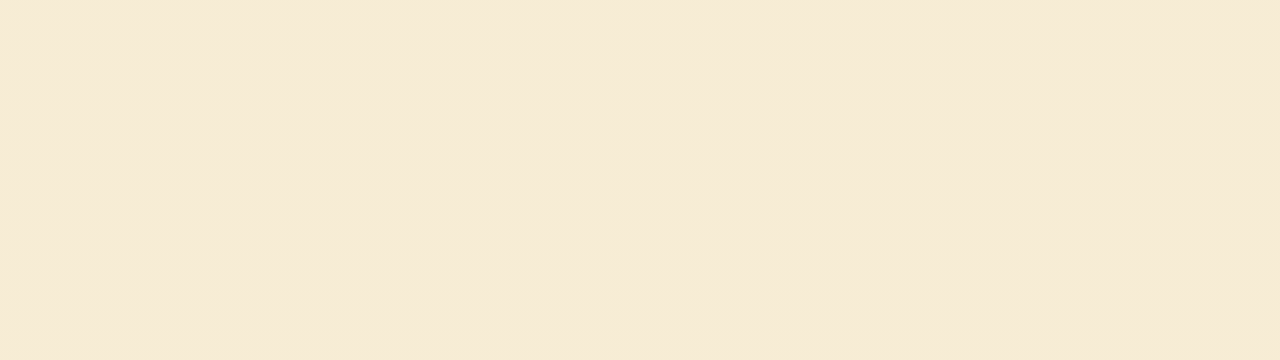
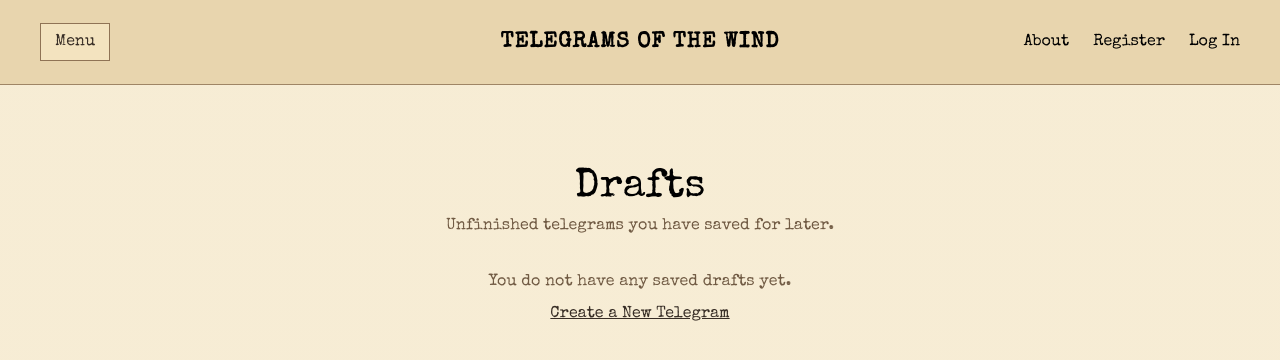
Before and after one commit to kkelly894/telegrams-of-the-wind, a React (Vite) app: page /drafts in a window 1280 px wide. Before the commit this address had no page. Shown: the top 360 px of the page. Built offline with nearby package versions, Linux system fonts and the light colour scheme.

Commit message:
created drafts page for logged in users w/ ability to save drafts

```diff
--- a/src/App.jsx
+++ b/src/App.jsx
@@ -5,6 +5,7 @@ import Layout from "./layout/Layout";
 import About from "./pages/About";
 import AllTelegrams from "./pages/AllTelegrams";
 import CreateTelegram from "./pages/CreateTelegram";
+import Drafts from "./pages/Drafts";
 import EditTelegram from "./pages/EditTelegram";
 import MyTelegrams from "./pages/MyTelegrams";
 import TelegramDetails from "./pages/TelegramDetails";
@@ -31,6 +32,8 @@ export default function App() {
         <Route path="/telegrams/:id/edit" element={<EditTelegram />} />
 
         <Route path="/account/telegrams" element={<MyTelegrams />} />
+
+        <Route path="/drafts" element={<Drafts />} />
       </Route>
     </Routes>
   );
--- a/src/index.css
+++ b/src/index.css
@@ -719,3 +719,52 @@ a {
 .delete-telegram-button:hover {
   text-decoration: underline;
 }
+
+.draft-grid {
+  display: grid;
+
+  grid-template-columns: repeat(auto-fit, minmax(280px, 1fr));
+
+  gap: 30px;
+}
+
+.draft-card {
+  padding: 25px;
+
+  border: 1px solid #9f8565;
+
+  background-color: #f8efd9;
+
+  color: #372d25;
+}
+
+.draft-card h2 {
+  margin: 5px 0 20px;
+
+  font-size: 1.4rem;
+  font-weight: 400;
+}
+
+.draft-preview {
+  min-height: 70px;
+
+  line-height: 1.6;
+}
+
+.draft-link {
+  display: inline-block;
+
+  margin-top: 15px;
+
+  color: #372d25;
+}
+
+.no-drafts-message {
+  text-align: center;
+
+  color: #705a43;
+}
+
+.no-drafts-message a {
+  color: #372d25;
+}
--- a/src/layout/Navbar.jsx
+++ b/src/layout/Navbar.jsx
@@ -46,6 +46,10 @@ export default function Navbar() {
                 <NavLink to="/account/telegrams" onClick={closeMenu}>
                   My Telegrams
                 </NavLink>
+
+                <NavLink to="/drafts" onClick={closeMenu}>
+                  Drafts
+                </NavLink>
               </>
             )}
           </div>
--- /dev/null
+++ b/src/pages/Drafts.jsx
@@ -0,0 +1,49 @@
+import { Link } from "react-router";
+
+import { useAuth } from "../auth/AuthContext";
+import { useTelegrams } from "../context/TelegramContext";
+
+export default function Drafts() {
+  const { user } = useAuth();
+  const { telegrams } = useTelegrams();
+
+  const drafts = telegrams.filter(
+    (telegram) => telegram.user_id === user?.id && telegram.status === "draft",
+  );
+
+  return (
+    <section className="all-telegrams-page">
+      <div className="all-telegrams-header">
+        <h1>Drafts</h1>
+
+        <p>Unfinished telegrams you have saved for later.</p>
+      </div>
+
+      {drafts.length === 0 ? (
+        <div className="no-drafts-message">
+          <p>You do not have any saved drafts yet.</p>
+
+          <Link to="/telegrams/create">Create a New Telegram</Link>
+        </div>
+      ) : (
+        <div className="draft-grid">
+          {drafts.map((draft) => (
+            <article className="draft-card" key={draft.id}>
+              <p>To:</p>
+
+              <h2>{draft.recipient_name || "Untitled Draft"}</h2>
+
+              <p className="draft-preview">
+                {draft.message || "No message written yet."}
+              </p>
+
+              <Link className="draft-link" to={`/drafts/${draft.id}/edit`}>
+                Continue Draft
+              </Link>
+            </article>
+          ))}
+        </div>
+      )}
+    </section>
+  );
+}
```
